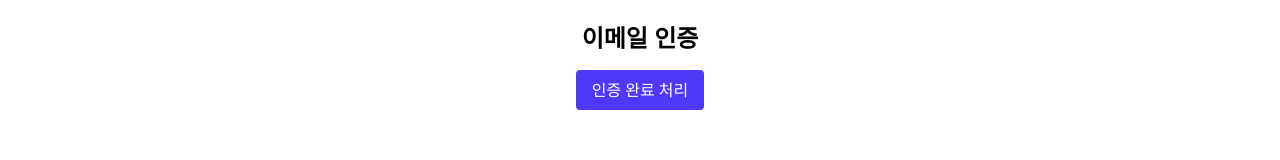
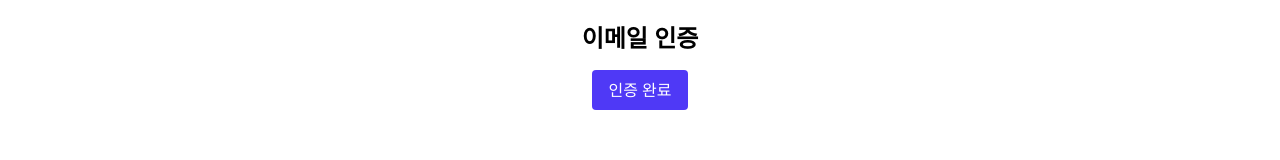
Before and after one commit to devRyan9025/dev-community-frontend, a React (Vite) app: page /verify-email in a window 1280 px wide. Shown: the part 406-566 px from the top of the page. Built offline with nearby package versions, Linux system fonts and the light colour scheme; a web font is replaced by a local one.

Commit message:
Design: 사용자한테 보여지는 문구 변경

```diff
--- a/src/components/ProtectedRoute.jsx
+++ b/src/components/common/ProtectedRoute.jsx
@@ -1,12 +1,12 @@
 import { useContext } from 'react';
 import { Navigate } from 'react-router-dom';
-import AuthContext from '../context/AuthContext';
+import AuthContext from '../../context/AuthContext';
 
 function ProtectedRoute({ children }) {
   const { isLoggedIn } = useContext(AuthContext);
 
   if (!isLoggedIn) {
-    alert('로그인이 필요합니다.');
+    alert('로그인이 필요한 서비스입니다.');
     return <Navigate to='/login' replace />;
   }
 
--- a/src/pages/auth_page/VerifyEmail.jsx
+++ b/src/pages/auth_page/VerifyEmail.jsx
@@ -19,7 +19,9 @@ export default function VerifyEmail() {
 
       // ✅ 인증 성공시 로컬스토리지 저장
       localStorage.setItem('verifiedEmail', verifiedEmail);
-      setMessage('✅ 인증이 완료되었습니다!');
+      setMessage(
+        '인증이 완료되었습니다! 기존 페이지로 가서 남은 단계를 진행해주세요!'
+      );
     } catch (err) {
       setMessage(err.response?.data?.message || '❌ 인증에 실패했습니다.');
     }
@@ -31,7 +33,7 @@ export default function VerifyEmail() {
       <button
         onClick={handleVerify}
         className='bg-indigo-600 text-white px-4 py-2 rounded hover:bg-indigo-700'>
-        인증 완료 처리
+        인증 완료
       </button>
       {message && <p className='mt-4 text-gray-700'>{message}</p>}
     </div>
```
